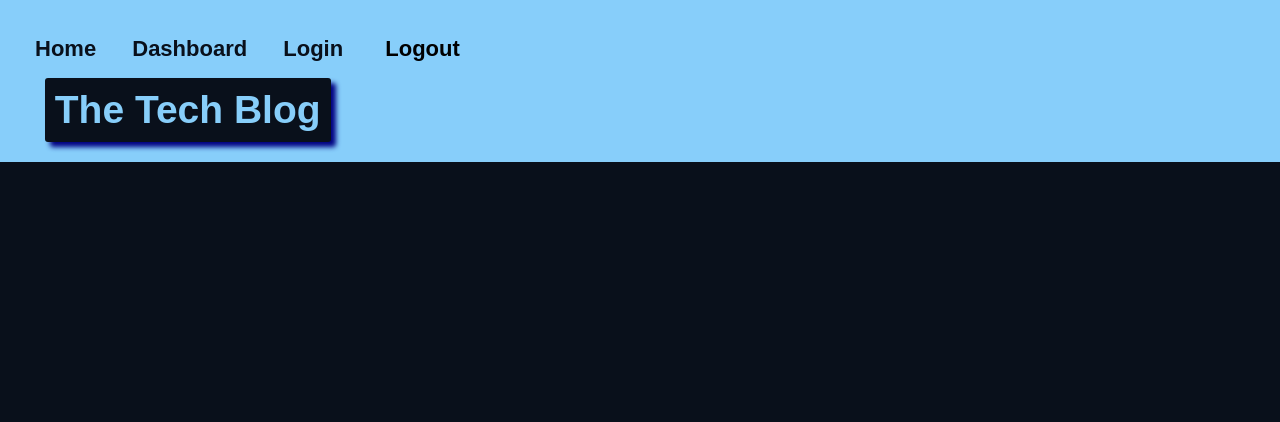
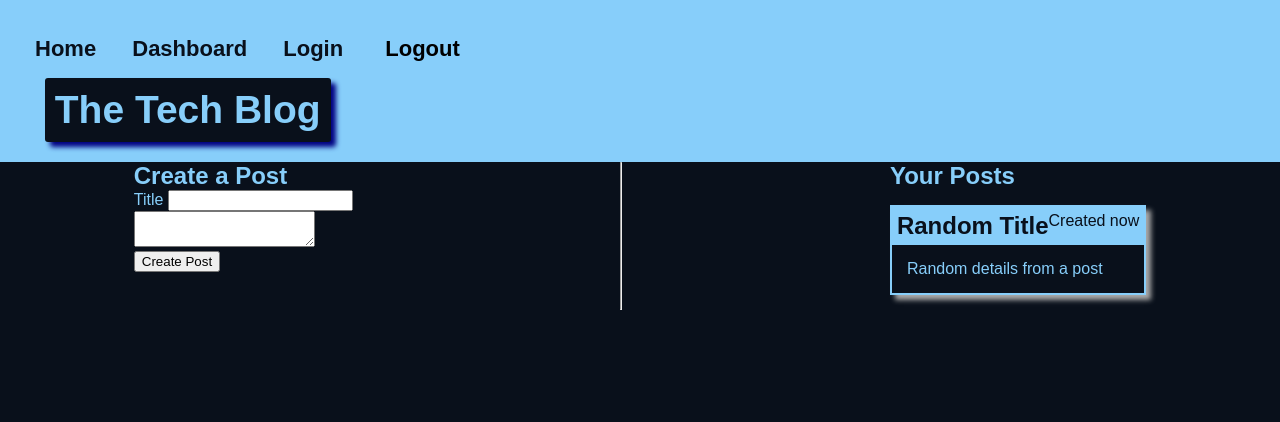
Before and after one commit to OneCrinkleyFry/tech-blog, a Node server app: page /dashboard in a window 1280 px wide. Shown: the top 422 px of the page. Run offline with Node 20, Linux system fonts and the light colour scheme; some libraries are stand-ins or nearby versions.

Commit message:
added some dashboard elements.

```diff
--- a/views/dashboard.handlebars
+++ b/views/dashboard.handlebars
@@ -0,0 +1,21 @@
+<div>
+    <h2>Create a Post</h2>
+    <form class="post-form">
+        <label for="post_title">Title</label>
+        <input id="post-title" name="post-title" />
+        <div>
+            <textarea name="post_text"></textarea>
+        </div>
+        <button type="submit">Create Post</button>
+    </form>
+</div>
+
+{{!-- {{#if posts.length}} --}}
+<hr>
+<section class = "post-list">
+    <h2>Your Posts</h2>
+    {{!-- {{#each posts as |post|}} --}}
+        {{> article}}
+    {{!-- {{/each}} --}}
+</section>
+{{!-- {{/if}} --}}
--- /dev/null
+++ b/views/partials/article.handlebars
@@ -0,0 +1,9 @@
+<article>
+        <div class="article-header">
+            <h2>Random Title</h2>
+            <p>Created now</p>
+        </div>
+        <div class="article-text">
+            <p>Random details from a post</p>
+        </div>
+    </article>
```
Also changed, not shown: views/homepage.handlebars (+3 -27 lines).
